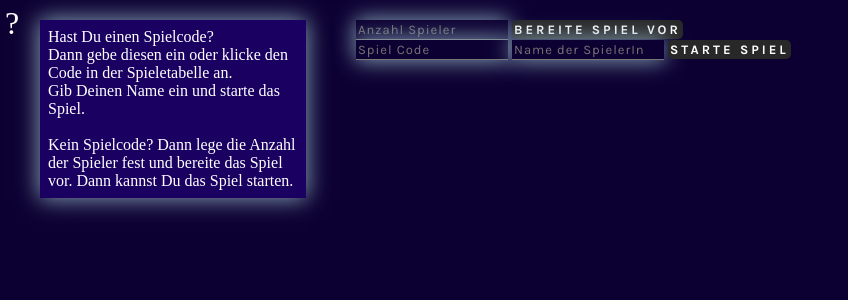
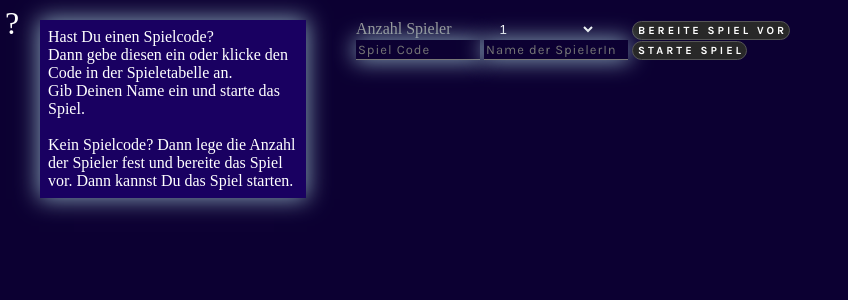
Before and after one commit to sradics/Rommee, a Flask app: page /testsocket in a window 1280 px wide. Shown: the top 300 px of the page, without its empty margins (0-848 px from the left). Run offline with Flask 2, Linux system fonts and the light colour scheme; some libraries are stand-ins or nearby versions.

```diff
--- a/static/game_styles.css
+++ b/static/game_styles.css
@@ -33,14 +33,15 @@ input[type="submit"] {
     -webkit-appearance: none;
     font-family: 'Karla', sans-serif;
     font-weight: 700;
-    font-size: 13px;
+    font-size: 11px;
     text-transform: uppercase;
     letter-spacing: 3px;
     padding: 2px;
+    padding-left: 5px;
     color: var(--main-font-color);
     background-color: var(--decent-bg-color);
-    border: none;
-    border-radius: 5px;
+    border: 1px solid #555555;
+    border-radius: 20px;
 }
 
 input[type="submit"]:hover {
@@ -169,6 +170,21 @@ table.games_table {
 
 #gameMessage.default{
     color: var(--main-font-color);
+}
+
+#nr_players_label{
+    color: #9a9a9a;
+}
+
+#nr_players{
+
+}
+
+select {
+    background-color: transparent;
+    color: var(--main-font-color);
+    border: 0px;
+    padding: 0 1em 0 0;
 }
 
 .starter{
--- a/templates/index.html
+++ b/templates/index.html
@@ -4,7 +4,7 @@
     <title>Rommee</title>
     <link rel="stylesheet" href="//code.jquery.com/ui/1.12.1/themes/base/jquery-ui.css">
     <link href="https://fonts.googleapis.com/css?family=Karla:400,700|Zilla+Slab:300" rel="stylesheet">
-    <link rel="stylesheet" href="static/game_styles.css?id=10000000002">
+    <link rel="stylesheet" href="static/game_styles.css?id=10000000006">
     <link rel="stylesheet" href="static/css-loader.css?id=1234">
     <link rel="stylesheet" href="static/draganddrop.css?id=1234">
     <style>
@@ -724,20 +724,30 @@
 </div>
 
 <div id="startForms">
-    <div id="initGameForm">
+    <div id="initGameForm" style="width: 500px">
         <form id="init_game" method="POST" action='#'>
-            <div class="form__group field">
-                <input type="text" name="nr_players" id="nr_players" placeholder="Anzahl Spieler">
+
+                <!--<input type="text" name="nr_players" id="nr_players" placeholder="Anzahl Spieler">-->
+                <div style="width: 276px;float:left">
+                    <label for="nr_players" id="nr_players_label">Anzahl Spieler</label>
+                    <select id="nr_players" name="nr_players" style="width: 140px;padding-left:40px">
+                        <option value="1">1</option>
+                        <option value="2">2</option>
+                        <option value="3">3</option>
+                        <option value="4">4</option>
+                      </select>
+                </div>
                 <input type="submit" value="Bereite Spiel vor">
-            </div>
+
+
 
         </form>
     </div>
 
-    <div id="getDeckForm">
+    <div id="getDeckForm" style="width:500px">
         <form id="getdeck" method="POST" action='#'>
-            <input type="text" name="game_id" id="game_id" placeholder="Spiel Code">
-            <input type="text" name="player_name" id="player_name" placeholder="Name der SpielerIn ">
+            <input type="text" name="game_id" id="game_id" placeholder="Spiel Code" style="width:120px">
+            <input type="text" name="player_name" id="player_name" placeholder="Name der SpielerIn " style="width:140px">
             <input type="submit" value="Starte Spiel">
         </form>
     </div>
```
